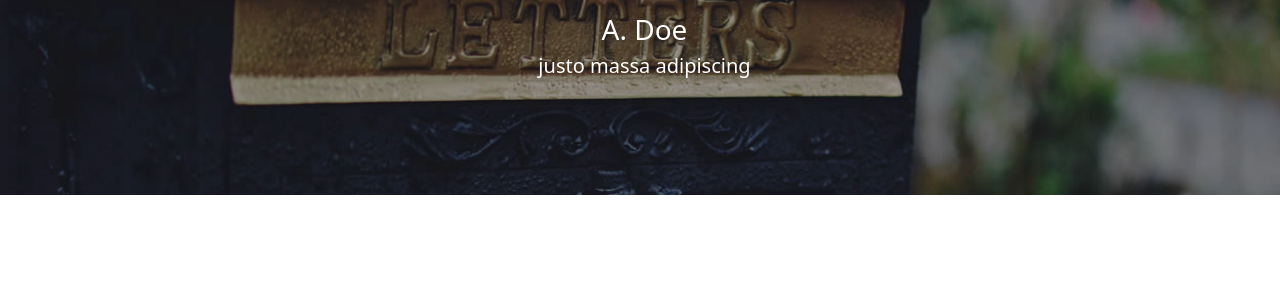
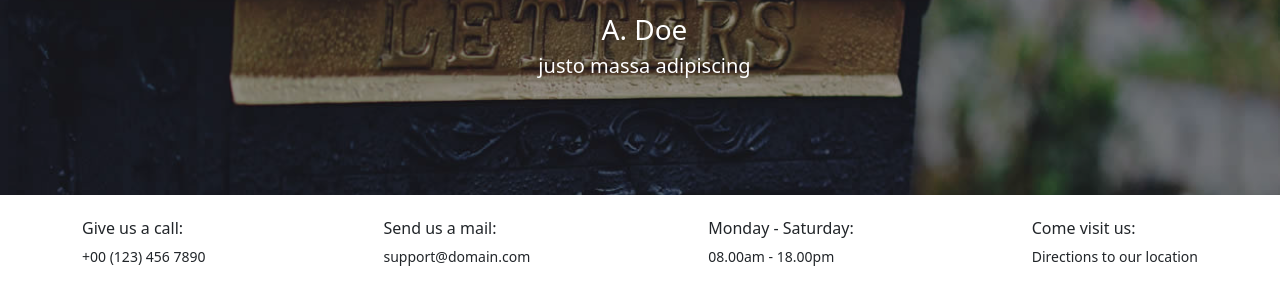
Before and after one commit to Ayxan3310/Bootstrap-Flex-Template, a plain HTML site: page template/index.html in a window 1280 px wide. Shown: the part 2822-3129 px from the top of the page. Before the commit the page ends 3033 px from the top, so only its background shows below. Drawn offline with nearby package versions, Linux system fonts and the light colour scheme; files whose address does not match are found by name.

Commit message:
info-links commit

```diff
--- a/template/CSS&SCSS/style.css
+++ b/template/CSS&SCSS/style.css
@@ -337,3 +337,19 @@ section.photos{
     width: 800px;
     padding-left: 325px;
 }
+
+.inf-inner{
+    font-size: 14px;
+}
+.number::before{
+    font-family: 'icomoon';
+}
+.email::before{
+    font-family: 'icomoon';
+}
+.time::before{
+    font-family: 'icomoon';
+}
+.location::before{
+    font-family: 'icomoon';
+}
--- a/template/index.html
+++ b/template/index.html
@@ -228,7 +228,7 @@
         <div class="p-inner">
             <div class="per-back-transp">
                 <div class="container">
-                    <article>
+                    <article >
                         <figure class="pers-header ">
                             <img src="./img/04.jpg" alt="ppl">
                         </figure>
@@ -247,26 +247,28 @@
         </div>
     </div>
     <!-- person ends here  -->
-    <div class="links-info">
-        <links-inner>
+    <div class="info-links ">
+        <div class="container">
+            <div class="inf-inner justify-content-lg-between d-flex py-4">
                 <section class="number">
-                <h6></h6>
-                <p></p>
+                    <h6>Give us a call:</h6>
+                    <p>+00 (123) 456 7890</p>
                 </section>
                 <section class="email">
-                <h6></h6>
-                <p></p>
+                    <h6>Send us a mail:</h6>
+                    <p>support@domain.com</p>
                 </section>
                 <section class="time">
-                <h6></h6>
-                <p></p>
+                    <h6>Monday - Saturday:</h6>
+                    <p>08.00am - 18.00pm</p>
                 </section>
+                <section class="location">
+                    <h6>Come visit us:</h6>
+                    <p>Directions to our location</p>
+                </section>
+            </div>
+        </div>
 
-            <location>
-                <h6></h6>
-                <p></p>
-            </location>
-        </links-inner>
     </div>
 </body>
 </html>
```
Lines whose indentation alone changed are shown as unchanged.
